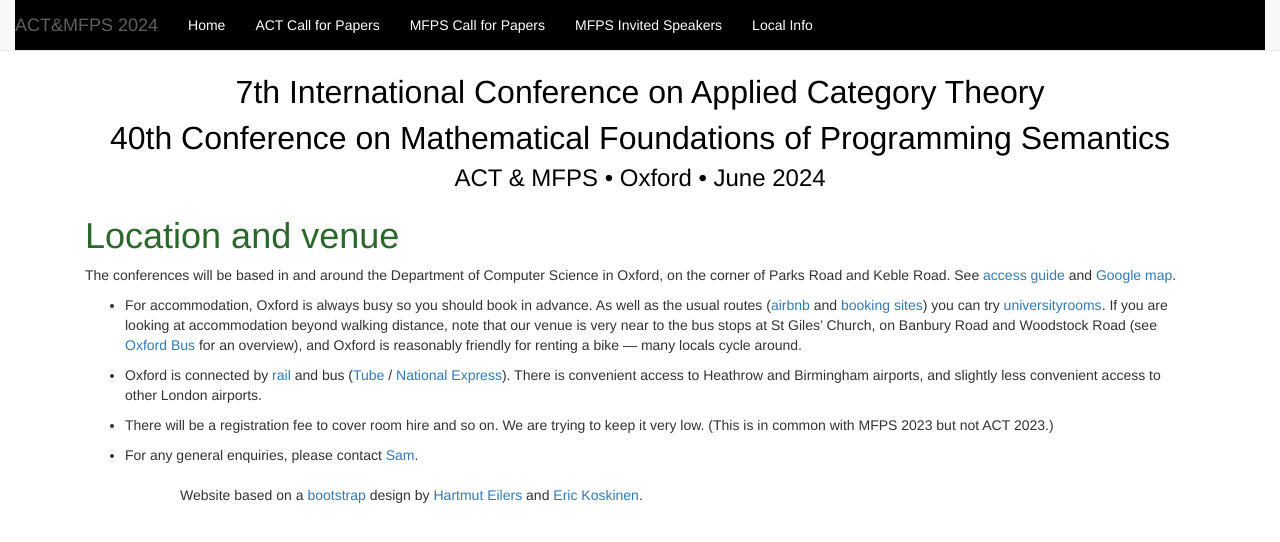
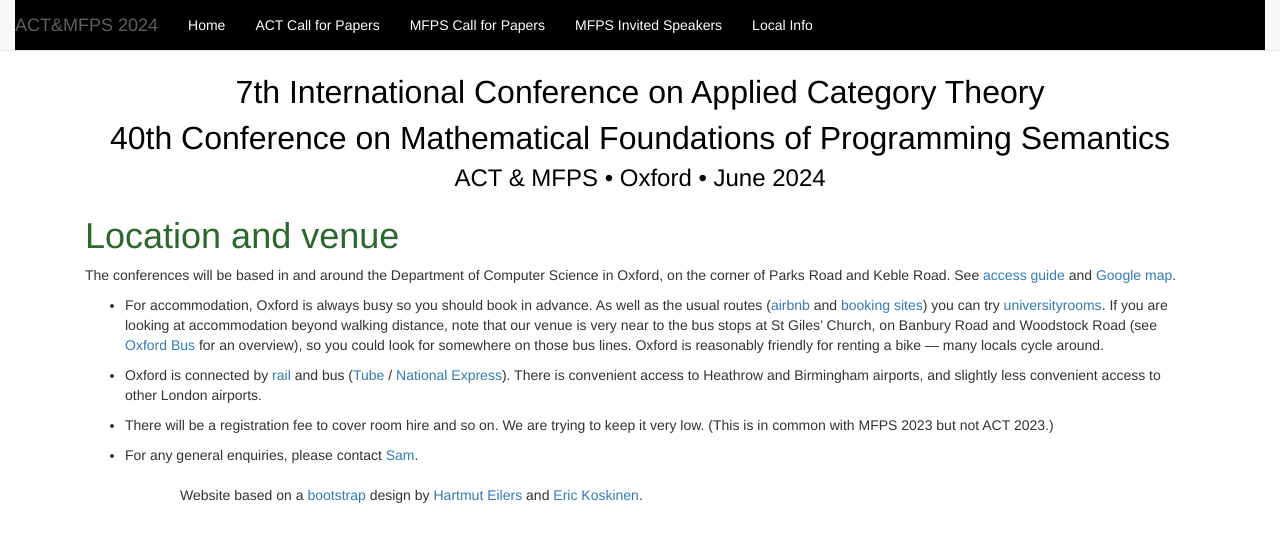
Before and after one commit to oxford24/oxford24.github.io, a Jekyll site: the page built from local.md, in a window 1280 px wide. Shown: the top 542 px of the page. Built offline with Jekyll 4.4.1, drawn with Linux system fonts in a browser that asks for light colours.

Commit message:
Update local.md

```diff
--- a/local.md
+++ b/local.md
@@ -6,7 +6,7 @@ layout: actmfps
 
 The conferences will be based in and around the Department of Computer Science in Oxford, on the corner of Parks Road and Keble Road. See [access guide](https://www.accessguide.ox.ac.uk/8-11-keble-road-and-wolfson-building) and [Google map](https://maps.app.goo.gl/WSeQuTsg3w4ZL8VQ8).
 
-* For accommodation, Oxford is always busy so you should book in advance. As well as the usual routes ([airbnb](https://www.airbnb.co.uk/oxford-united-kingdom/stays/apartments) and [booking sites](https://www.tripadvisor.co.uk/Hotels-g186361-Oxford_Oxfordshire_England-Hotels.html)) you can try [universityrooms](https://www.universityrooms.com/en-GB/city/oxford/home/). If you are looking at accommodation beyond walking distance, note that our venue is very near to the bus stops at St Giles' Church, on Banbury Road and Woodstock Road (see [Oxford Bus](https://images-oxfordbus.passenger-website.com/2023-08/SmartZone%20Network%20Map%20-%2027th%20August%202023.pdf) for an overview), and Oxford is reasonably friendly for renting a bike --- many locals cycle around.
+* For accommodation, Oxford is always busy so you should book in advance. As well as the usual routes ([airbnb](https://www.airbnb.co.uk/oxford-united-kingdom/stays/apartments) and [booking sites](https://www.tripadvisor.co.uk/Hotels-g186361-Oxford_Oxfordshire_England-Hotels.html)) you can try [universityrooms](https://www.universityrooms.com/en-GB/city/oxford/home/). If you are looking at accommodation beyond walking distance, note that our venue is very near to the bus stops at St Giles' Church, on Banbury Road and Woodstock Road (see [Oxford Bus](https://images-oxfordbus.passenger-website.com/2023-08/SmartZone%20Network%20Map%20-%2027th%20August%202023.pdf) for an overview), so you could look for somewhere on those bus lines. Oxford is reasonably friendly for renting a bike --- many locals cycle around.
 
 * Oxford is connected by [rail](https://www.nationalrail.co.uk) and bus ([Tube](https://www.oxfordtube.com) / [National Express](https://www.nationalexpress.com/en/help/coach-stations/oxford)). There is convenient access to Heathrow and Birmingham airports, and slightly less convenient access to other London airports.
 
```
